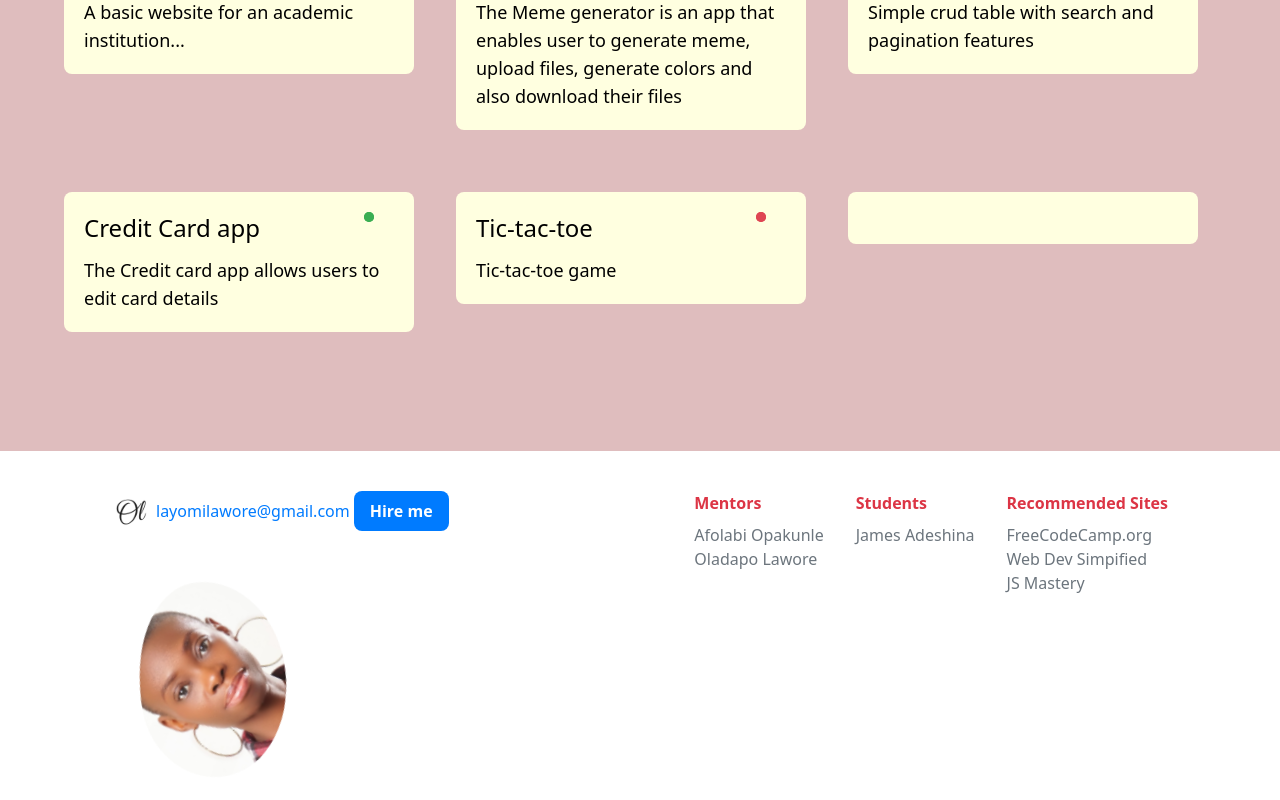
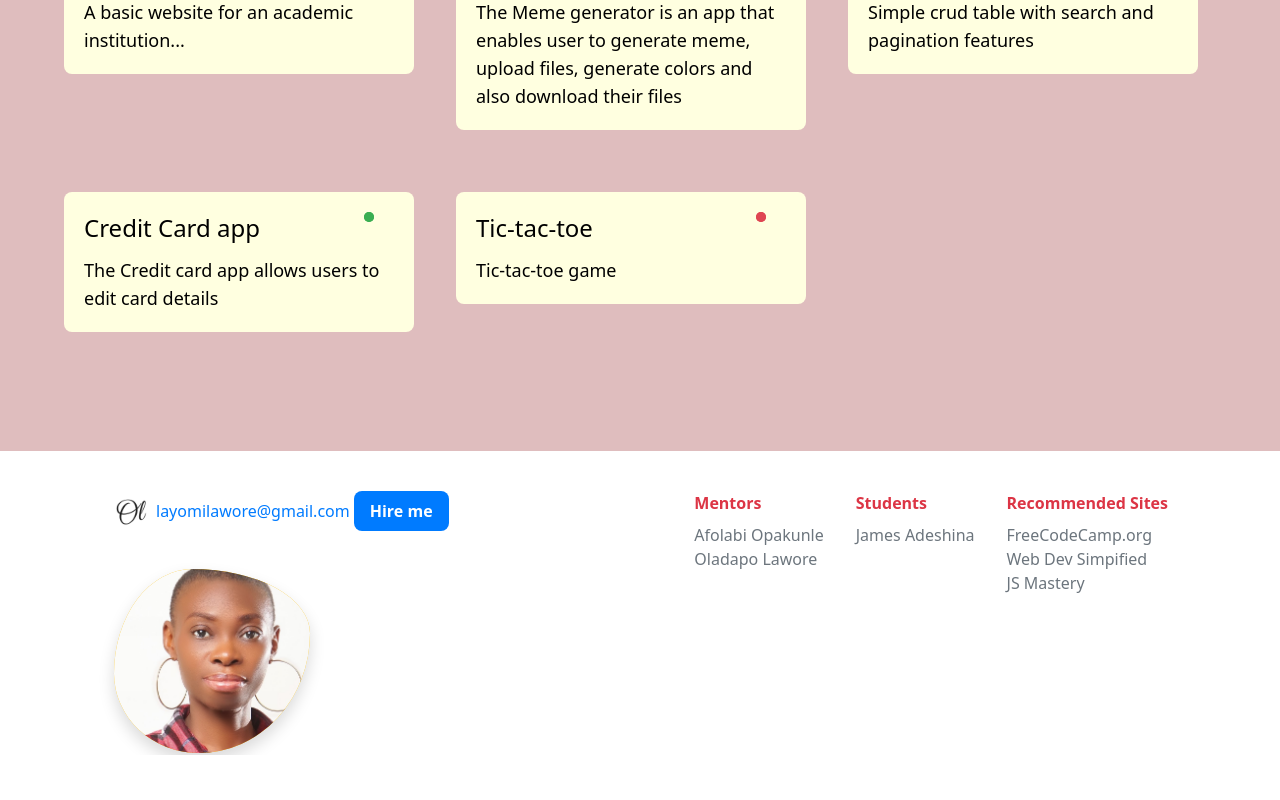
Before and after one commit to Layomi1/react-portfolio, a React (Vite) app: page / in a window 1280 px wide. Shown: the part 829-1629 px from the top of the page. After the commit the page ends 1584 px from the top, so only its background shows below. Built offline with nearby package versions, Linux system fonts and the light colour scheme.

Commit message:
adjusting main section padding on small screen

```diff
--- a/src/App.jsx
+++ b/src/App.jsx
@@ -17,18 +17,15 @@ function App() {
       </p>
 
      </div>
-      <main className='bg-coral grid  w-full md:grid-cols-3 gap-6 flex-wrap px-16 min-h-[100vh] py-20'>
+      <main className='bg-coral grid  w-full md:grid-cols-3 gap-6 flex-wrap px-5 md:px-16 min-h-[100vh] py-20'>
 
         {
           cardDetails.map((card, id) =>
             <div key={id}>
                <Card  title={card.title} description={card.description} link={card.link} backgroundColor={card.backgroundColor} />
             </div>
-
           )
         }
-
-      <Card/>
 
       </main>
       <Footer/>
--- a/src/components/Footer.jsx
+++ b/src/components/Footer.jsx
@@ -18,11 +18,11 @@ const Footer = () => {
             <Button text="Hire me" />
           </div>
         </div>
-        <div className="w-[200px] h-[200px] relative border-2 border-dashed border-border pt-12">
-        <a href="https://github.com/layomi1" target="_blank" className="relative w-full h-full cursor-pointer ">
+        <div className="w-[200px] h-[200px] relative border-2 border-dashed relative border-border pt-3">
+        <a href="https://github.com/layomi1" target="_blank" className="relative w-full h-full cursor-pointer">
           <section className="w-full h-full relative spin">
-            <div className="w-full h-full shadow-shadow  absolute overflow-hidden shape">
-              <figure className="spin-reverse w-[140%] h-[140%] absolute left-[-21%] top-[-21%]  flex text-gray text-[5vw] font-bold items-center justify-center uppercase  opacity-100  bg-cover bg-footerImage"></figure>
+            <div className="w-full h-full shadow-shadow  absolute overflow-hidden bg-yellow shape">
+              <figure className="bg-green spin-reverse w-[140%] h-[143%]  flex text-gray text-[5vw] font-bold absolute top-[-10%] -left-[15%] items-center justify-center uppercase  opacity-100  bg-cover bg-footerImage"></figure>
             </div>
             </section>
         </a>
--- a/src/components/Header.jsx
+++ b/src/components/Header.jsx
@@ -4,7 +4,7 @@ import Button from './Button'
 
 const Header = () => {
   return (
-    <div className="absolute bg-yellow w-full md:w-1/2  h-[70px] top-0 left-0 flex items-center md:pl-4 py-4  md:p-2 pl-0 text-white font-semibold text-white  md:justify-around gap-6 md:gap-0 md:pr-7" >
+    <div className="absolute bg-yellow w-full md:w-1/2  h-[70px] top-0 left-0 flex items-center pl-4 py-4  md:p-2 pl-0 text-white font-semibold text-white  md:justify-around gap-6 md:gap-0 md:pr-7" >
       <img src={logo} alt="logo" className='max-w-[30px] md:max-w-[40px]'/>
       <Button text='Show Me Around' />
       <ul className='flex justify-between gap-10'>
--- a/src/index.css
+++ b/src/index.css
@@ -5,16 +5,15 @@
 
 
 .spin{
-    animation:  spin 1s linear infinite ;
+    /* animation:  spin 1s linear infinite ; */
 }
 
 .spin-reverse{
-    animation: spin 3s linear infinite reverse;
+    /* animation: spin 3s linear infinite reverse; */
     z-index: 2;
 
  }
-
-@keyframes spin {
+ @keyframes spin {
     100%{
         transform: rotate(1turn);
     }
@@ -22,11 +21,13 @@
 }
 
 
+
 .shape{
     z-index: 5;
-    transition: border-radius 1s ease-out;
+    transition: border-radius 0.7s ease-out;
     border-radius:60% 40% 50% 70% / 60% 50% 70% 40%;
-    animation: morph 4s ease-in-out infinite both alternate;
+    animation: morph 1s ease-in-out infinite both alternate ;
+    box-shadow: 0 .5rem 1rem #00000026;
 
 }
 
```
